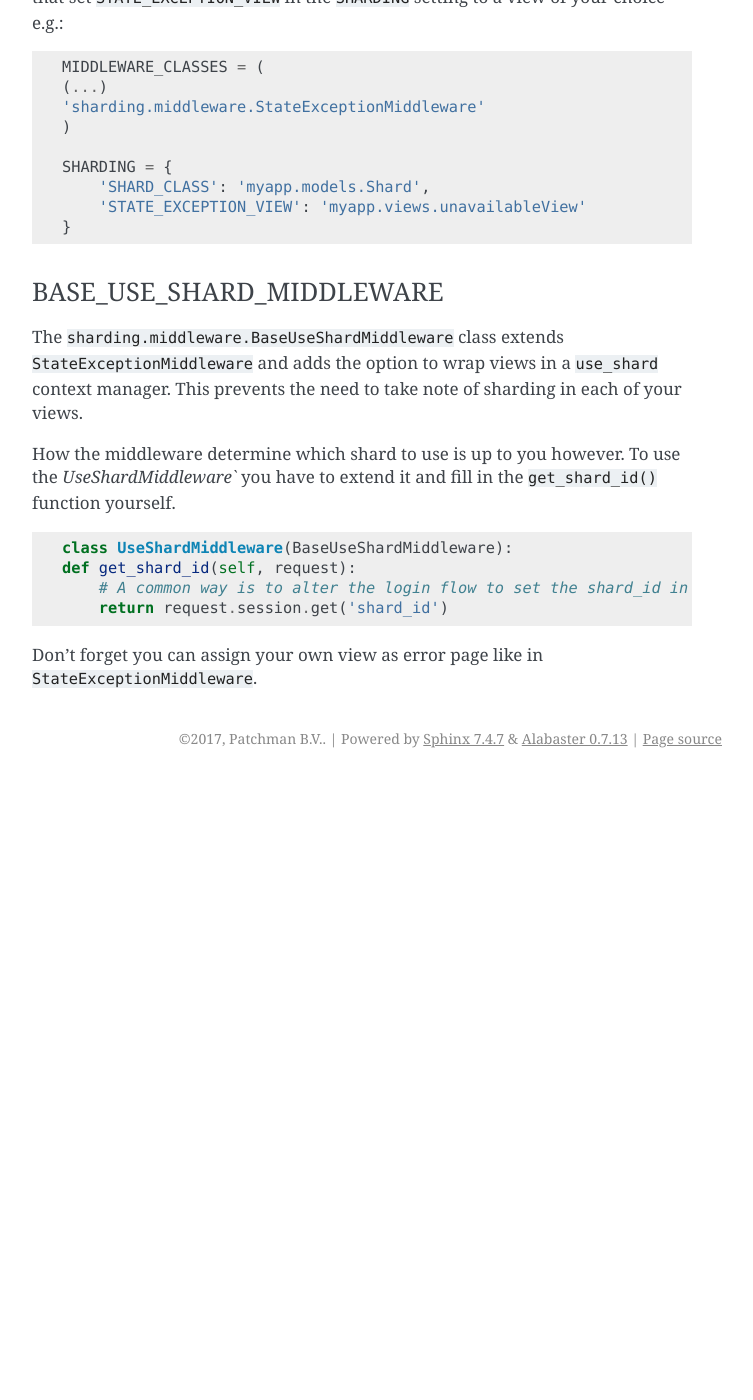
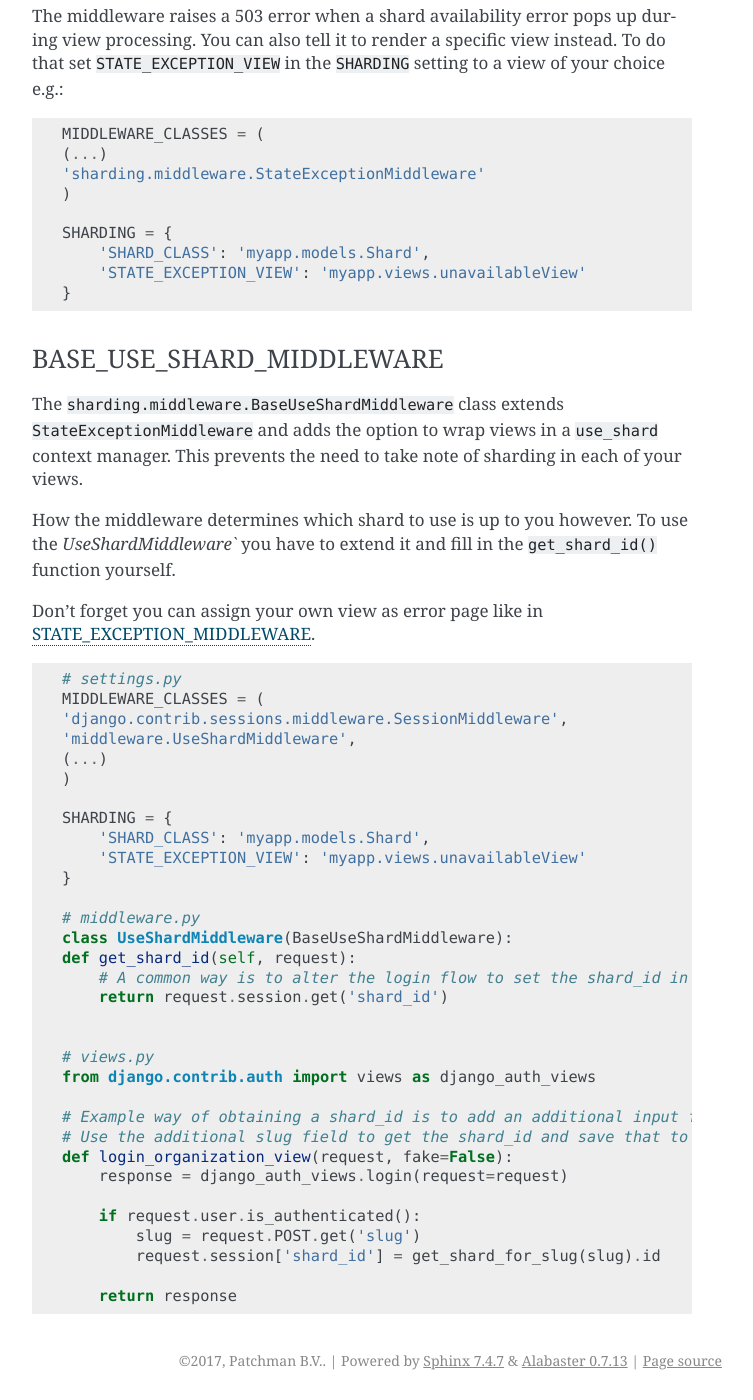
Before and after one commit to DjanQuiltDB/djanquiltdb, a Sphinx documentation site: the page built from docs/modules/installation.rst, in a window 1280 px wide and 1400 px high, scrolled down 2942 px. Shown: the whole window, without its empty margins (388-1141 px from the left). Built offline with Sphinx 7.4.7, drawn with Linux system fonts in a browser that asks for light colours; formulas are drawn with MathJax 3; before the commit the page ends 3720 px from its top, so only the background shows below that; some of the changed text lies outside the part shown.

Commit message:
SHARDING-18: Additional Documentation

```diff
--- a/docs/index.rst
+++ b/docs/index.rst
@@ -15,6 +15,7 @@ Welcome to Django-sharding's documentation!
     modules/models
     modules/decorators
     modules/utils
+    modules/migrations
     modules/celery
 
 
--- a/docs/modules/installation.rst
+++ b/docs/modules/installation.rst
@@ -99,6 +99,8 @@ If you also add the ``MappingQuerySet`` as object manager to that model you can
     with use_shard_for(user.organization_id):
         # do things on my shard
 
+Additionally, you can mirror the mapping model by adding ``@mirrored_model`` to it.
+
 
 NEW_SHARD_NODE
 ~~~~~~~~~~~~~~
@@ -114,7 +116,8 @@ Optionally you can tell Django-sharding on which node new shards (schemas) will
 
 ROUTER
 ~~~~~~
-Additionally Django-sharding uses a router to send each database transaction to the correct node.
+Django-sharding uses a router to send each database transaction to the correct node.
+It also uses the router to migrate the models to the correct shard when using ``manage migrate_shards``
 So set ``sharding.utils.DynamicDbRouter`` as the database_router in the settings. e.g.::
 
     DATABASE_ROUTERS = ['sharding.utils.DynamicDbRouter']
@@ -138,18 +141,48 @@ To do that set ``STATE_EXCEPTION_VIEW`` in the ``SHARDING`` setting to a view of
         'STATE_EXCEPTION_VIEW': 'myapp.views.unavailableView'
     }
 
+.. _use_shard_middleware:
+
 BASE_USE_SHARD_MIDDLEWARE
 ~~~~~~~~~~~~~~~~~~~~~~~~~
 The ``sharding.middleware.BaseUseShardMiddleware`` class extends ``StateExceptionMiddleware`` and adds the option to
 wrap views in a ``use_shard`` context manager. This prevents the need to take note of sharding in each of your views.
 
-How the middleware determine which shard to use is up to you however. To use the `UseShardMiddleware`` you have to
-extend it and fill in the ``get_shard_id()`` function yourself.
-::
+How the middleware determines which shard to use is up to you however. To use the `UseShardMiddleware`` you have to extend it and fill in the ``get_shard_id()`` function yourself.
 
+Don't forget you can assign your own view as error page like in `STATE_EXCEPTION_MIDDLEWARE`_.
+
+.. code-block:: python
+
+    # settings.py
+    MIDDLEWARE_CLASSES = (
+    'django.contrib.sessions.middleware.SessionMiddleware',
+    'middleware.UseShardMiddleware',
+    (...)
+    )
+
+    SHARDING = {
+        'SHARD_CLASS': 'myapp.models.Shard',
+        'STATE_EXCEPTION_VIEW': 'myapp.views.unavailableView'
+    }
+
+    # middleware.py
     class UseShardMiddleware(BaseUseShardMiddleware):
     def get_shard_id(self, request):
         # A common way is to alter the login flow to set the shard_id in the session.
         return request.session.get('shard_id')
 
-Don't forget you can assign your own view as error page like in ``StateExceptionMiddleware``.
+
+    # views.py
+    from django.contrib.auth import views as django_auth_views
+
+    # Example way of obtaining a shard_id is to add an additional input field in the login form.
+    # Use the additional slug field to get the shard_id and save that to the session.
+    def login_organization_view(request, fake=False):
+        response = django_auth_views.login(request=request)
+
+        if request.user.is_authenticated():
+            slug = request.POST.get('slug')
+            request.session['shard_id'] = get_shard_for_slug(slug).id
+
+        return response
```
Also changed, not shown: docs/modules/migrations.rst (added, +61 -0 lines), docs/modules/structure.rst (+17 -1 lines), docs/modules/view_flow.svg (added), 5 other files.
